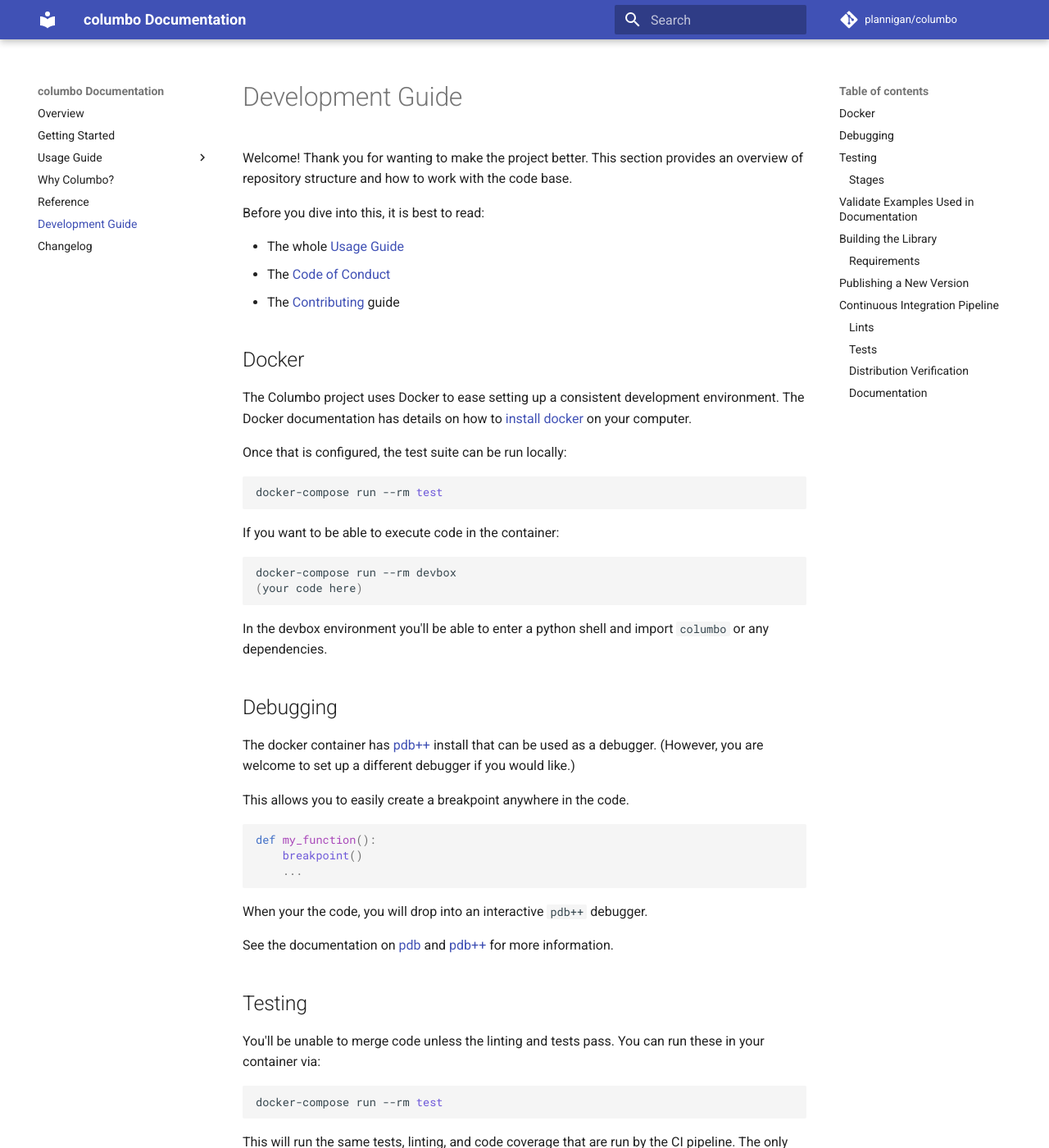
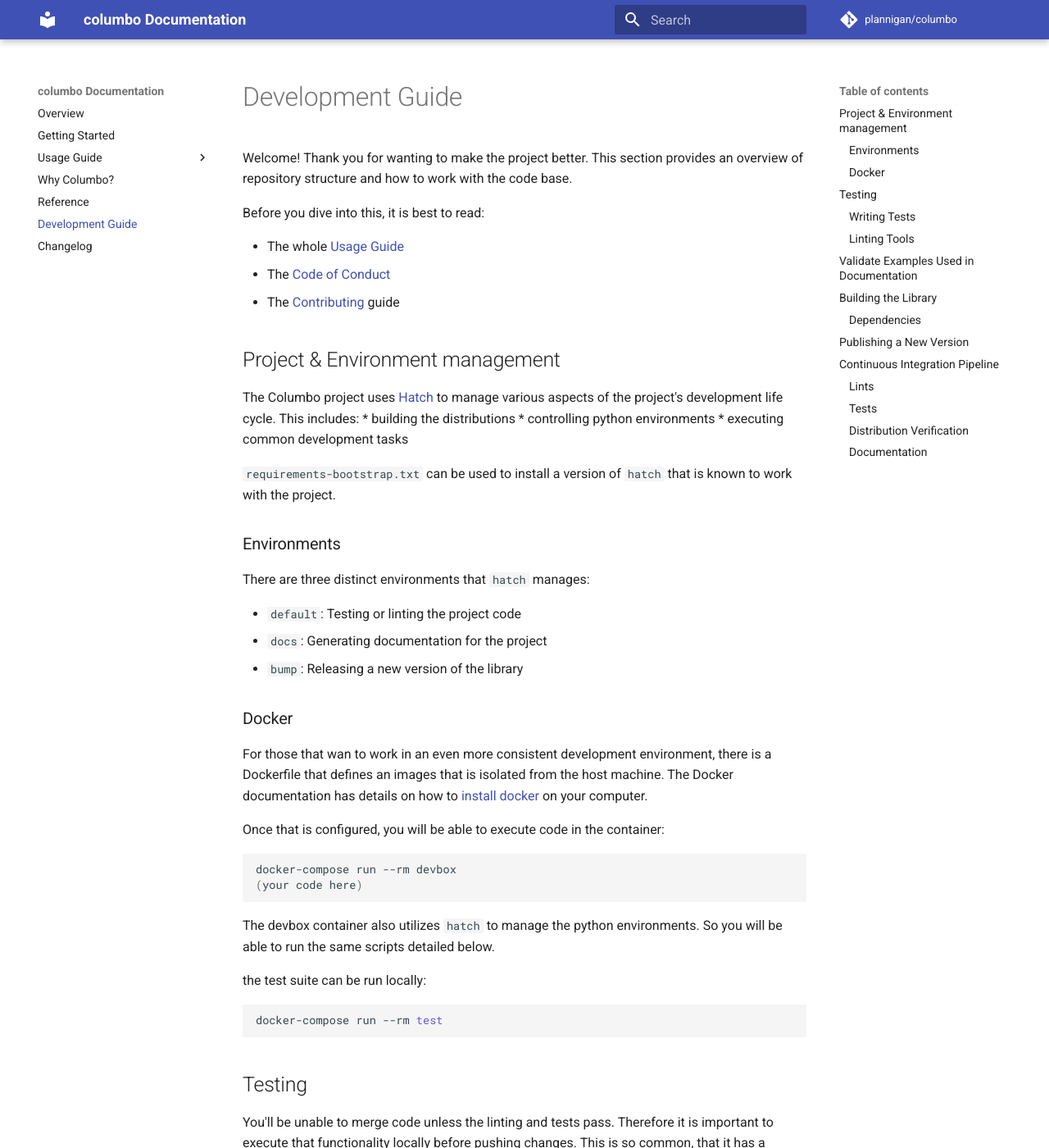
Before and after one commit to plannigan/columbo, an MkDocs documentation site: the page built from docs/development-guide.md, in a window 1280 px wide and 1400 px high. Shown: the whole window at 82% size. Built offline with MkDocs 1.6.1 and Material for MkDocs 9.7.7, drawn with Linux system fonts in a browser that asks for light colours; comment, search, counter and statistics services are not loaded; the version menu is left out; some of the changed text lies outside the part shown.

Commit message:
Update development guide
* usage of hatch
* dependency specification
* publishing

````diff
--- a/docker-compose.yaml
+++ b/docker-compose.yaml
@@ -19,7 +19,7 @@
 
   # run all the tests and linting locally
   # - black & isort will format code to address issues
-  test:
+  check:
     <<: *devbox
     command: ["hatch", "run", "check"]
 
--- a/docs/development-guide.md
+++ b/docs/development-guide.md
@@ -9,67 +9,83 @@
 * The [Code of Conduct][code of conduct]
 * The [Contributing][contributing] guide
 
-## Docker
+## Project & Environment management
 
-The Columbo project uses Docker to ease setting up a consistent development environment. The Docker documentation has
-details on how to [install docker][install-docker] on your computer.
+The Columbo project uses [Hatch][hatch] to manage various aspects of the project's development life cycle. This
+includes:
+* building the distributions
+* controlling python environments
+* executing common development tasks
 
-Once that is configured, the test suite can be run locally:
+`requirements-bootstrap.txt` can be used to install a version of `hatch` that is known to work with the project.
 
-```bash
-docker-compose run --rm test
-```
+### Environments
 
-If you want to be able to execute code in the container:
+There are three distinct environments that `hatch` manages:
+
+* `default`:  Testing or linting the project code
+* `docs`: Generating documentation for the project
+* `bump`: Releasing a new version of the library
+
+
+### Docker
+
+For those that wan to work in an even more consistent development environment, there is a Dockerfile that defines an
+images that is isolated from the host machine. The Docker documentation has details on how to
+[install docker][install-docker] on your computer.
+
+Once that is configured, you will be able to execute code in the container:
 
 ```bash
 docker-compose run --rm devbox
 (your code here)
 ```
 
-In the devbox environment you'll be able to enter a python shell and import `columbo` or any dependencies.
+The devbox container also utilizes `hatch` to manage the python environments. So you will be able to run the same
+scripts detailed below.
 
-## Debugging
 
-The docker container has [pdb++][pdbpp-home] install that can be used as a debugger. (However, you are welcome to set up
-a different debugger if you would like.)
 
-This allows you to easily create a breakpoint anywhere in the code.
-
-```python
-def my_function():
-    breakpoint()
-    ...
-```
-
-When your the code, you will drop into an interactive `pdb++` debugger.
-
-See the documentation on [pdb][pdb-docs] and [pdb++][pdbpp-docs] for more information.
-
-## Testing
-
-You'll be unable to merge code unless the linting and tests pass. You can run these in your container via:
+the test suite can be run locally:
 
 ```bash
 docker-compose run --rm test
 ```
 
+
+## Testing
+
+You'll be unable to merge code unless the linting and tests pass. Therefore it is important to execute that
+functionality locally before pushing changes. This is so common, that it has a dedicated `hatch` scripts.
+
+```bash
+hatch run check
+```
+
 This will run the same tests, linting, and code coverage that are run by the CI pipeline. The only difference is that,
 when run locally, `black` and `isort` are configured to automatically correct issues they detect.
+
+!!! tip Implicit Validators
+    Since this is so common, there is also a shorthand for running this in the container
+
+    ```bash
+    docker-compose run --rm check
+    ```
+
+### Writing Tests
 
 Generally we should endeavor to write tests for every feature. Every new feature branch should increase the test
 coverage rather than decreasing it.
 
 We use [pytest][pytest-docs] as our testing framework.
 
-### Stages
+### Linting Tools
 
-To customize / override a specific testing stage, please read the documentation specific to that tool:
+To customize one of the linting tools, please read the documentation specific to that tool:
 
-1. [PyTest][pytest-docs]
-2. [MyPy][mypy-docs]
-3. [Black][black-docs]
-4. [Isort][isort-docs]
+1. [MyPy][mypy-docs]
+2. [Black][black-docs]
+3. [Isort][isort-docs]
 4. [Flake8][flake8-docs]
 5. [Bandit][bandit-docs]
 
@@ -79,26 +95,29 @@
 You can validate that the examples run properly using:
 
 ```bash
-docker-compose run --rm validateDocExamples
+hatch run test-docs-examples
 ```
 
 If the script fails (exits with a non-zero status), it will output information about the file that we need to fix.
 
-Note that this script will output some content in the shell every time it runs.
-Just because the script outputs content to the shell does *not* mean it has failed;
-as long as the script finishes successfully (exits with a zero status), there are no problems we need to address.
+Note that this script will output some content in the shell every time it runs. Just because the script outputs content
+to the shell does **not** mean it has failed; as long as the script finishes successfully (exits with a zero status),
+there are no problems we need to address.
 
 ## Building the Library
 
 `columbo` is [PEP 517][pep-517] compliant. [build][build] is used as the frontend tool for building the library.
-Setuptools is used as the build backend. `setup.cfg` contains the library metadata. A `setup.py` is also included to
-support an editable install.
+`hatching` is used as the build backend. The libray metadata is defined in `pyproject.toml`.
 
-### Requirements
+### Dependencies
 
-* **requirements.txt** - Lists all direct dependencies (packages imported by the library).
-* **requirements-test.txt** - Lists all direct dependencies needed for development. This primarily covers dependencies
-  needed to run the test suite & lints.
+* **Direct Library Dependencies** - These are packages imported by the library. They are specified under
+    `project.dependencies` in `pyproject.toml`. These should be version ranges that specify the minimum and maximum
+    version supported for each dependency. A conservative approach to maximum version is used that disallows the next
+    major version so that an incompatible version of a direct dependency will not be considered valid.
+* **Direct Development Dependencies** - These all direct dependencies needed for development. This things like
+    non-library dependencies imported by tests, linting tools, and documentation tools. They are specified in
+    `pyproject.toml` under the specific `hatch` environment.
 
 ## Publishing a New Version
 
@@ -107,7 +126,8 @@
 1. Start with a local clone of the repo on the default branch with a clean working tree.
 2. Have an environment configured for Python 3.9 or later.
 3. Perform the version bump part name (`major`, `minor`, or `patch`).
-    Example: `hyperb-bump-it by minor`
+
+    Example: `hatch run bump:it by minor`
 
     This wil create a new branch, updates all affected files with the new version, commit the changes to the branch, and
     push the branch.
@@ -122,7 +142,7 @@
 
 !!! warning
     The action that uploads the files to PyPI will not run until a repository maintainer acknowledges that the job is
-    ready to run. This is to keep the PyPI publishing token secure. Otherwise, any job would have access to the token.
+    ready to run. This additional layer of manual action ensures that distribution are not unintentionally published.
 
 In addition to uploading the files to PyPI, the documentation website will be updated to include the new version. If the
 new version is a full release, it will be made the new `latest` version.
@@ -170,6 +190,7 @@
 [usage-guide]: usage-guide/fundamentals.md
 [code of conduct]: https://github.com/plannigan/columbo/blob/main/CODE_OF_CONDUCT.md
 [contributing]: https://github.com/plannigan/columbo/blob/main/CONTRIBUTING.md
+[hatch]: https://hatch.pypa.io/latest/
 [install-docker]: https://docs.docker.com/install/
 [pdbpp-home]: https://github.com/pdbpp/pdbpp
 [pdb-docs]: https://docs.python.org/3/library/pdb.html
--- a/pyproject.toml
+++ b/pyproject.toml
@@ -96,7 +96,7 @@
 it = "hyper-bump-it {args}"
 
 [tool.hatch.envs.docs]
-description = "Generate documentaiton for the project"
+description = "Generate documentation for the project"
 dependencies = [
     "mike==2.0.0",
     "markdown-include==0.8.1",
````
